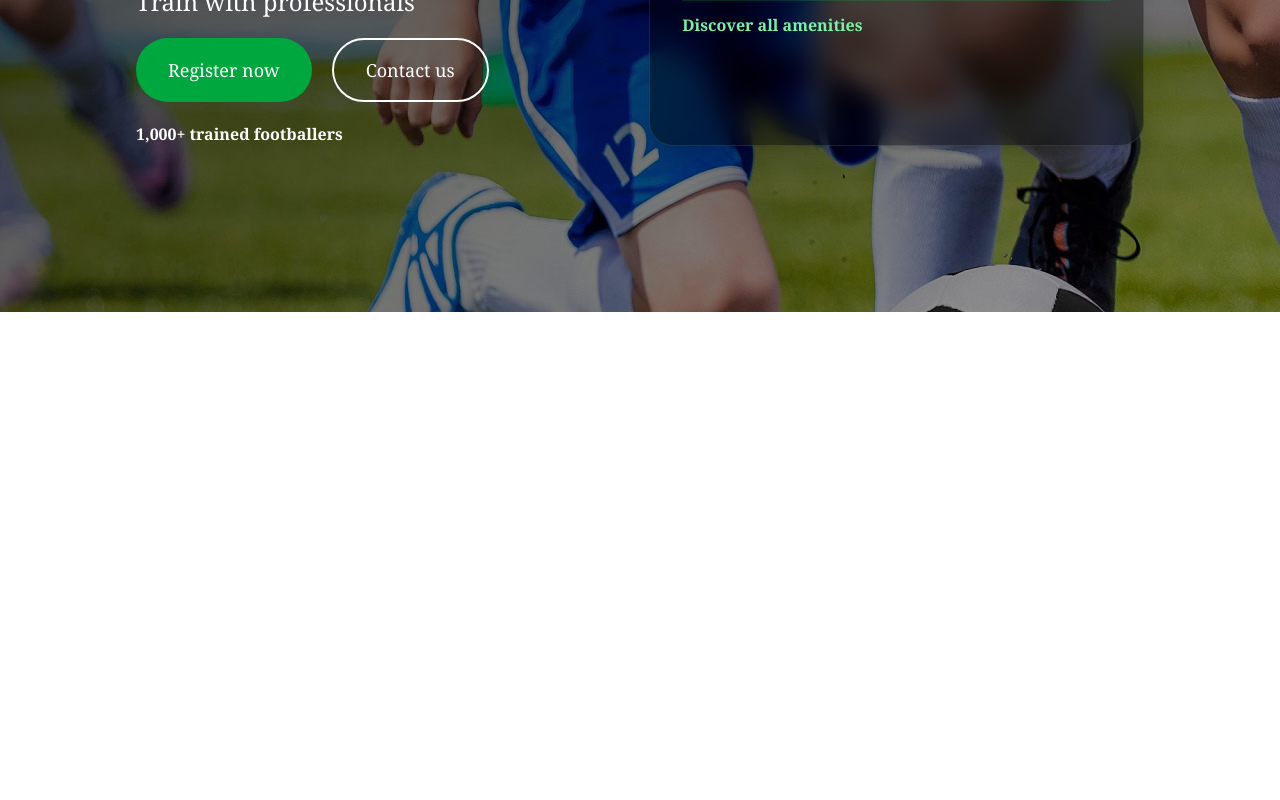
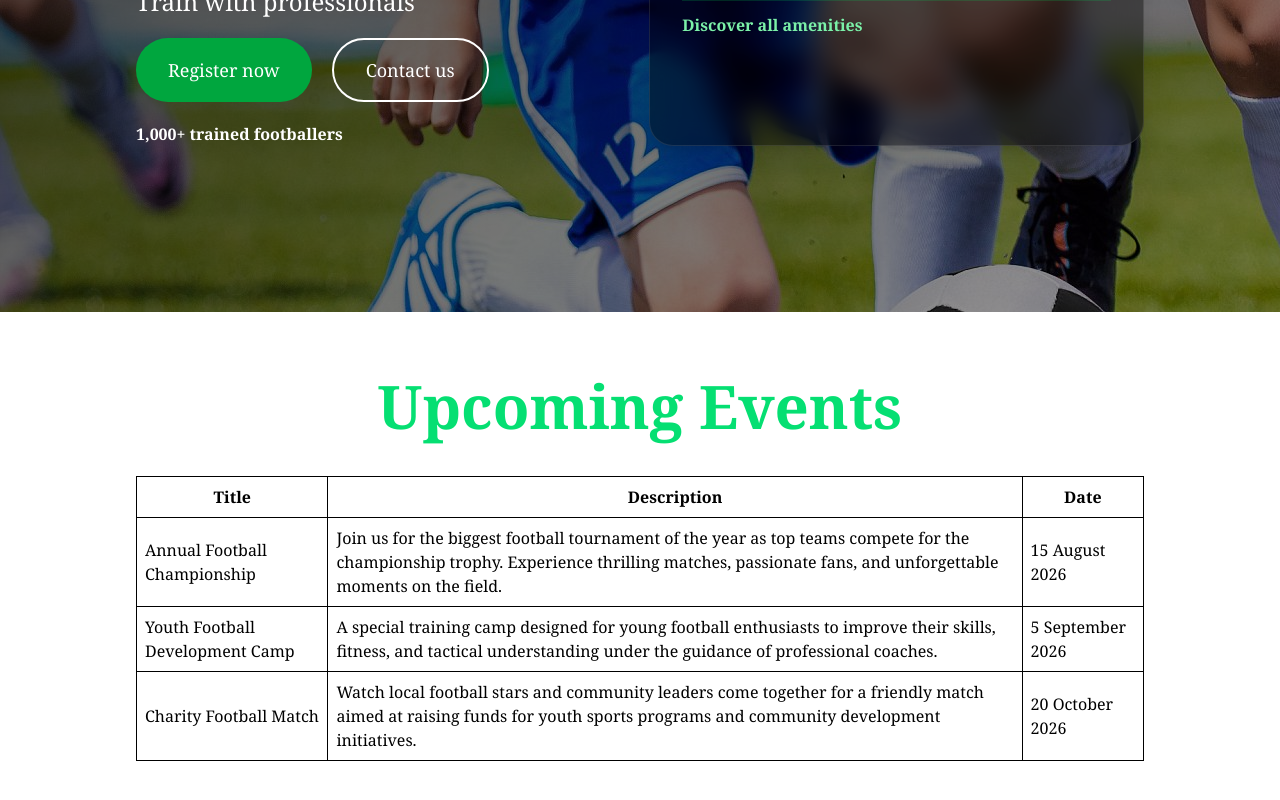
Before and after one commit to tonyopuodho/FootBallClub, a React (Vite) app: page / in a window 1280 px wide. Shown: the part 488-1288 px from the top of the page. Before the commit the page ends 800 px from the top, so only its background shows below. Built offline with nearby package versions, Linux system fonts and the light colour scheme.

Commit message:
Adding events section on home page

```diff
--- a/src/components/Navigation.jsx
+++ b/src/components/Navigation.jsx
@@ -57,7 +57,7 @@ function Navigation() {
             </div>
         </div>
         {/* mobile navigation */}
-        <div className={`absolute w-full shadow-lg h-[50vh] bg-gray-100 py-2 transition-all duration-300 z-9 ${openNav ? 'top-[-200%]' : 'top-0'} md:hidden`}>
+        <div className={`absolute fixed w-full shadow-lg h-[50vh] bg-gray-100 py-2 transition-all duration-300 z-9 ${openNav ? 'top-[-200%]' : 'top-0'} md:hidden`}>
             <ul className=' mt-25 gap-4 text-center space-y-5'>
                     {
                         navLinks.map((item) => (
--- /dev/null
+++ b/src/pages/home/Events.jsx
@@ -0,0 +1,48 @@
+import React from 'react'
+
+function Events() {
+  const upcomingEvents = [
+  {
+    title: "Annual Football Championship",
+    date: "15 August 2026",
+    description: "Join us for the biggest football tournament of the year as top teams compete for the championship trophy. Experience thrilling matches, passionate fans, and unforgettable moments on the field."
+  },
+  {
+    title: "Youth Football Development Camp",
+    date: "5 September 2026",
+    description: "A special training camp designed for young football enthusiasts to improve their skills, fitness, and tactical understanding under the guidance of professional coaches."
+  },
+  {
+    title: "Charity Football Match",
+    date: "20 October 2026",
+    description: "Watch local football stars and community leaders come together for a friendly match aimed at raising funds for youth sports programs and community development initiatives."
+  }
+];
+  return (
+    <div className='py-16 bg-white  font-serif'>
+      <div className='max-w-7xl md:w-[80%] mx-auto px-2'>
+        <h1 className='text-center text-4xl md:text-6xl font-extrabold text-green-400'>Upcoming Events</h1>
+        <table className='w-full mt-10'>
+          <thead className='border'>
+            <th className='border-r p-2'>Title</th>
+            <th className='border-r p-2'>Description</th>
+            <th>Date</th>
+          </thead>
+          <tbody className=''>
+              {
+                upcomingEvents.map((item) => (
+                  <tr className='border'>
+                  <td className='border-r p-2'>{item.title}</td>
+                  <td className='border-r p-2'>{item.description}</td>
+                  <td className='p-2'>{item.date}</td>
+                </tr>
+                ))
+              }
+            </tbody>
+        </table>
+      </div>
+    </div>
+  )
+}
+
+export default Events
--- a/src/pages/home/Hero.jsx
+++ b/src/pages/home/Hero.jsx
@@ -21,7 +21,7 @@ function Hero() {
                   <a href="#classes" className='group relative overflow-hidden rounded-full bg-green-600 px-8 py-4 text-white font-medium
                   text-lg inline-flex items-center justify-center transition-all duration-300 transform hover:translate-y-[-2px] hover:shadow-lg
                   '>
-                      <span className='relative z-10'>Register now</span>
+                      <span className='relative z-7'>Register now</span>
                       <div className='absolute inset-0 bg-gradient-to-r from-green-700 to-green-500
                       transform scale-x-0 group-hover:scale-100 transition-all duration-300 origin-left
                       '></div>
@@ -29,7 +29,7 @@ function Hero() {
                   <a href="#classes" className='group relative overflow-hidden rounded-full border-2 px-8 py-4 text-white font-medium
                   text-lg inline-flex items-center justify-center transition-all duration-300 transform hover:translate-y-[-2px] hover:shadow-lg
                   '>
-                      <span className='relative z-10'>Contact us</span>
+                      <span className='relative z-7'>Contact us</span>
                       <div className='absolute inset-0 bg-gradient-to-r from-green-700 to-green-500
                       transform scale-x-0 group-hover:scale-100 transition-all duration-300 origin-left
                       '></div>
--- a/src/pages/home/Home.jsx
+++ b/src/pages/home/Home.jsx
@@ -1,10 +1,12 @@
 import React from 'react'
 import Hero from './Hero'
+import Events from './Events'
 
 function Home() {
   return (
     <div>
         <Hero/>
+        <Events/>
     </div>
   )
 }
```
